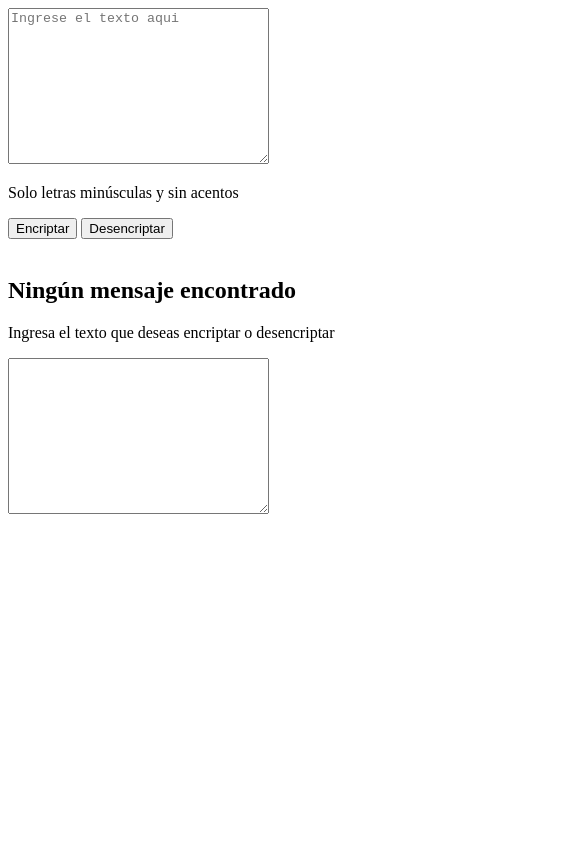
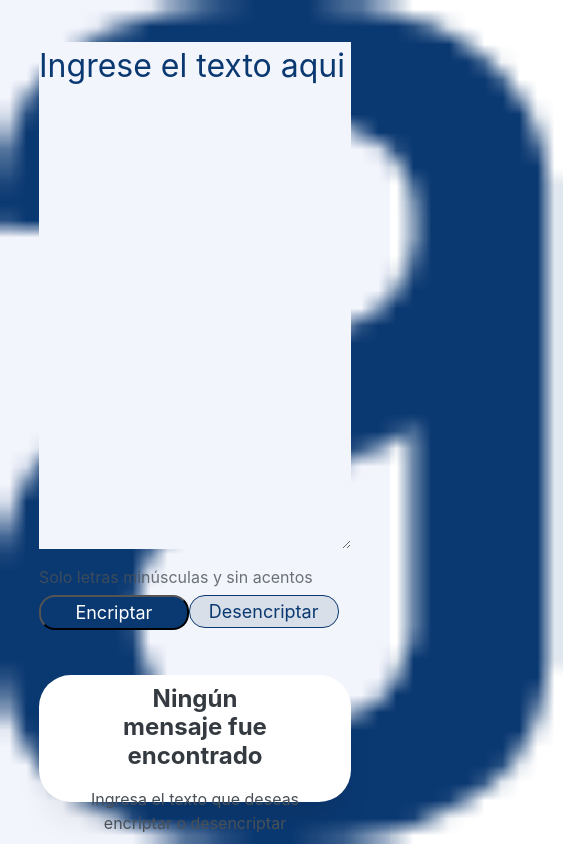
Before and after one commit to Julianys2421/challenge1-alura, a plain HTML site: page index.html in a window 390 px wide. Shown: the whole page, 563 px wide, since content can reach past the window. Drawn offline with Linux system fonts and the light colour scheme.

Commit message:
funcionalidad para encriptar y desencriptar

```diff
--- a/index.html
+++ b/index.html
@@ -5,11 +5,13 @@
     <meta http-equiv="X-UA-Compatible" content="IE=edge">
     <meta name="viewport" content="width=device-width, initial-scale=1.0">
     <title>Encriptador de Texto</title>
+    <link rel="shortcut icon" href="img/icon.png" type="image/x-icon"/>
     <link rel="stylesheet" href="style.css">
 
 </head>
 <body>
     <div class="container">
+        <img src="img/Vector.png" alt="" id="Vector">
         <div class="encriptar">
             <textarea name="texto"
             class="texto"
@@ -34,15 +36,15 @@
         </div>
     </div>
     <div class="encriptado">
-        <img src="" alt="" id="muñeco">
+        <img src="img/Muñeco.png" alt="" id="muñeco">
         <div class= 'mensaje-encriptado' id="mensaje-encriptado">
-            <h2 id="titulo-mensaje">Ningún mensaje encontrado</h2>
+            <h2 id="titulo-mensaje">Ningún mensaje fue encontrado</h2>
             <p id="parrafo">Ingresa el texto que deseas encriptar o desencriptar</p>
-            <textarea name="mensaje"
-            id="mensaje"
-            cols="30"
-            rows="10"
-            class="mensaje"></textarea>
+                <!--<textarea name="mensaje"
+                id="mensaje"
+                cols="30"
+                rows="10"
+                class="mensaje"></textarea>\-->
         </div>
     </div>
 </div>
--- a/index.js
+++ b/index.js
@@ -0,0 +1,54 @@
+function encriptar() {
+    let texto = document.getElementById('texto').value;
+    let tituloMensaje = document.getElementById('titulo-mensaje');
+    let parrafo = document.getElementById('parrafo');
+    let muñeco = document.getElementById('muñeco');
+
+    let textoCifrado = texto
+        .replace(/e/gi, 'enter')
+        .replace(/i/gi, 'imes')
+        .replace(/a/gi, 'ai')
+        .replace(/o/gi, 'ober')
+        .replace(/u/gi, 'ufat');
+
+    if (texto.length != 0) {
+        document.getElementById('texto').value = textoCifrado;
+        tituloMensaje.textContent = 'Texto encriptado con éxito';
+        parrafo.textContent = '';
+        muñeco.src = './img/encrptado.jpg';
+    }else {
+        muñeco.src = './img/muñeco.png';
+        tituloMensaje.textContent = 'Ningún mensaje fue encontrado';
+        parrafo.textContent = 'Ingresa el texto que deseas encriptar o desencriptar';
+        alert('Debes ingresar algun texto');
+
+
+    }
+}
+
+function desencriptar() {
+    let texto = document.getElementById('texto').value;
+    let tituloMensaje = document.getElementById('titulo-mensaje');
+    let parrafo = document.getElementById('parrafo');
+    let muñeco = document.getElementById('muñeco');
+
+    let textoCifrado = texto
+        .replace(/enter/gi, 'e')
+        .replace(/imes/gi, 'i')
+        .replace(/ai/gi, 'a')
+        .replace(/ober/gi, 'o')
+        .replace(/ufat/gi, 'u');
+
+    if (texto.length != 0) {
+        document.getElementById('texto').value = textoCifrado;
+        tituloMensaje.textContent = 'Texto desencriptado con éxito';
+        parrafo.textContent = '';
+        muñeco.src = './img/desencrptado.jpg';
+    }else {
+        muñeco.src = './img/muñeco.png';
+        tituloMensaje.textContent = 'Ningún mensaje fue encontrado';
+        parrafo.textContent = 'Ingresa el texto que deseas encriptar o desencriptar';
+        alert('Debes ingresar algun texto');
+
+    }
+}
--- a/style.css
+++ b/style.css
@@ -0,0 +1,232 @@
+* {
+    margin: 0;
+    padding: 0;
+}
+
+.container {
+    position: relative;
+    width: 100vw;
+    height: 100vh;
+    background: #f3f5fc;
+
+}
+.texto {
+    position: absolute;
+    width: 42%;
+    height: 60%;
+    left: 12%;
+    top: 15%;
+    border: none;
+    font-family: 'Inter';
+    font-style: normal;
+    font-weight: 400;
+    font-size: 32px;
+    line-height: 150%;
+    background-color: #f3f5fc;
+
+}
+
+.texto::placeholder {
+    color: #0a3871;
+
+}
+
+.texto:focus,
+.texto:active {
+    border: none;
+    outline: none;
+}
+
+.terminos {
+    display: flex;
+    flex-direction: row;
+    align-items: center;
+    padding: 0px;
+    gap: 8px;
+    position: absolute;
+    width: 80%;
+    left: 12%;
+    top: 80%;
+
+}
+
+.terminos p {
+    font-family: 'Inter';
+    font-style: normal;
+    font-weight: 400;
+    font-size: 12px;
+    line-height: 150%;
+    color: #495057;
+    opacity: 0.8;
+    flex: none;
+    order: 1;
+    flex-grow: 0;
+}
+
+.botones{
+    display: flex;
+    flex-direction: row;
+    align-items: flex-start;
+    padding: 1% 0;
+    position: absolute;
+    width: 80%;
+    left: 12%;
+    top: 82%;
+}
+
+.btn-encriptar {
+    align-items: center;
+    justify-content: center;
+    padding: 2%;
+    gap: 8px;
+    width: 25%;
+    background-color: #0a3871;
+    border-radius: 24px;
+    font-family: 'Inter';
+    font-size: 18px;
+    line-height: 19px;
+    text-align: center;
+    color: #fff;
+
+}
+
+.btn-desencriptar {
+    box-sizing: border-box;
+    display: flex;
+    flex-direction: row;
+    align-items: flex-start;
+    justify-content: center;
+    padding: 2%;
+    gap: 8px;
+    width: 25%;
+    background: #d8dfe8;
+    border: 1px solid #0a3871;
+    border-radius: 24px;
+    font-family: 'Inter';
+    font-weight: 400;
+    font-size: 18px;
+    line-height: 19px;
+    text-align: center;
+    color: #0a3871;
+
+}
+
+.btn-desencriptar:hover,
+.btn-encriptar:hover {
+    margin: 0.3%;
+    width: 24.5%;
+    padding: 1.8%;
+}
+
+.encriptado {
+    display: flex;
+    justify-content: center;
+    position: absolute;
+    width: 30%;
+    height: 90%;
+    left: 60%;
+    top: 5%;
+    background: #fff;
+    box-shadow: 0px 24px 32px -8px rgba(0, 0, 0, 0.08);
+    border-radius: 32px;
+}
+
+.mensaje-encriptado {
+    display: flex;
+    flex-direction: column;
+    align-items: center;
+    justify-content: center;
+    padding: 1%;
+    gap: 16px;
+    position: absolute;
+    width: 100%;
+    top: 65%;
+    text-align: center;
+
+}
+
+.mensaje-encriptado h2 {
+    width: 60%;
+    font-family: 'Inter';
+    font-style: normal;
+    font-weight: 700;
+    font-size: 24px;
+    line-height: 120%;
+    text-align: center;
+    color: #343a40;
+}
+
+.mensaje-encriptado p {
+    width: 80%;
+    font-family: 'Inter';
+    font-style: normal;
+    font-weight: 400;
+    font-size: 16px;
+    line-height: 150%;
+    text-align: center;
+    color: #495057;
+}
+
+
+.encriptado img {
+    position: absolute;
+    width: 80%;
+    height: 50%;
+    top: 15%;
+}
+
+@media (max-width:57.5em) {
+    .container {
+        display: flex;
+        flex-direction: row;
+    }
+    .encriptar {
+        width: 100%;
+    }
+    .texto {
+        width: 80%;
+        height: 60%;
+        left: 10%;
+        top: 5%;
+    }
+    .terminos {
+        width: 80%;
+        left: 10%;
+        top: 67%;
+    }
+    .terminos p {
+        font-size: 16px;
+    }
+    .botones {
+        width: 80%;
+        left: 10%;
+        top: 70%;
+    }
+    .btn-encriptar,
+    .btn-desencriptar{
+        width: 48%;
+        border-radius: 16px;
+    }
+    .btn-encriptar:hover,
+    .btn-desencriptar:hover{
+        margin: 0.3%;
+        width: 47.5%;
+        padding: 1.8%;
+    }
+    .encriptado{
+        width: 80%;
+        height: 15%;
+        left: 10%;
+        top: 80%;
+    }
+    .mensaje-encriptado{
+        width: 100%;
+        top: 5%;
+    }
+    .encriptado img {
+        top: 0;
+        display: none;
+        visibility: hidden;
+    }
+
+}
```
Also changed, not shown: img/Muñeco.png (added), img/Vector.png (added), img/desencriptado.jpg (added), img/encriptado.jpg (added), img/icon.png (added).
